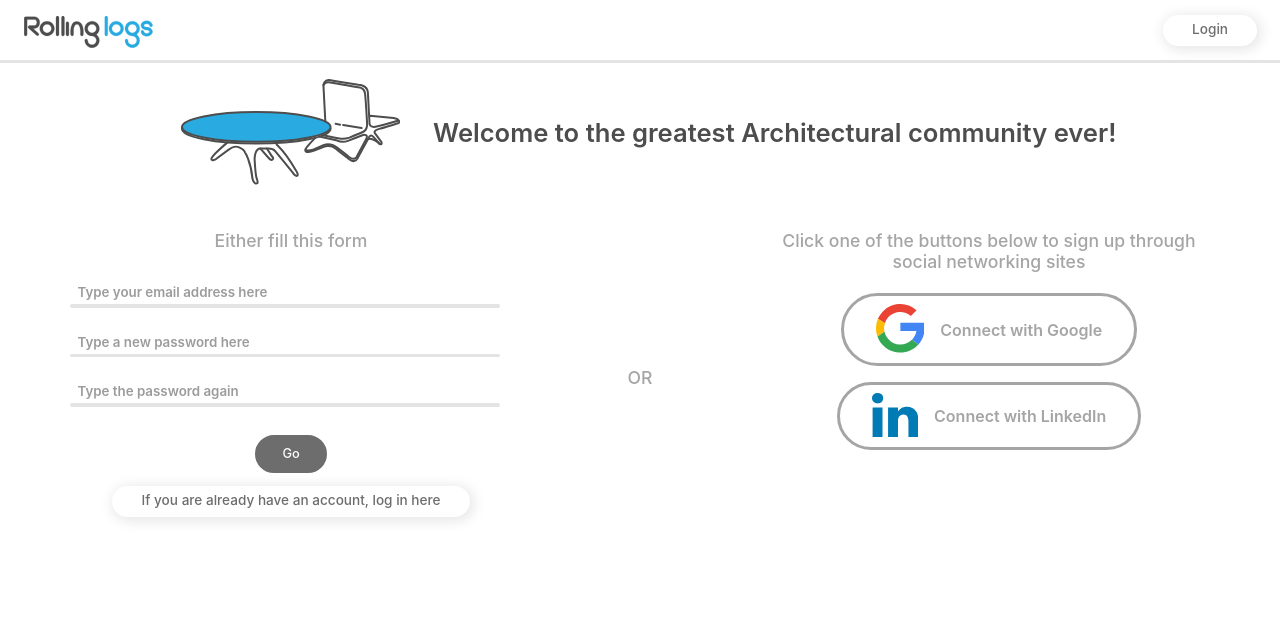
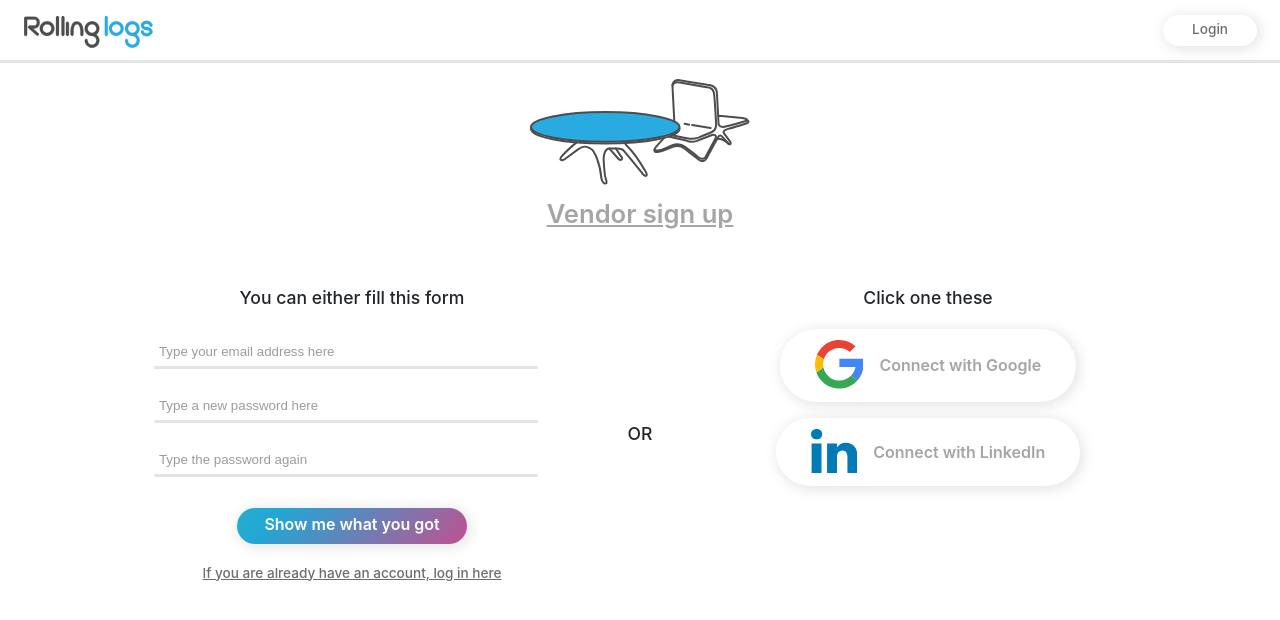
Before and after one commit to Pravasith/rl-frontend1, a Next.js app: page /register in a window 1280 px wide. Shown: the top 620 px of the page. Built offline with nearby package versions, Linux system fonts and the light colour scheme.

Commit message:
sign up page done

```diff
--- a/src/actions/apiLinks.js
+++ b/src/actions/apiLinks.js
@@ -20,7 +20,9 @@ export const api = {
     UPDATE_USER_TYPE : API_URL + 'user/update-user-type',
     UPDATE_ARCHITECT_DATA : API_URL + 'user/update-arc-data',
     KNOCK_LINKEDIN : API_BASE_URL + 'knock/linkedin',
+    KNOCK_LINKEDIN_VENDOR: API_BASE_URL + 'knock/linkedin-vendor',
     KNOCK_GOOGLE : API_BASE_URL + 'knock/google',
+    KNOCK_GOOGLE_VENDOR: API_BASE_URL + 'knock/google-vendor',
     REGISTER_LINKEDIN_USER : API_URL + 'user/login-linkedin-user',
     REGISTER_GOOGLE_USER : API_URL + 'user/login-google-user',
     UPLOAD_IMAGE : API_URL + 'common/upload-image',
--- a/src/assets/sass/_mixins.scss
+++ b/src/assets/sass/_mixins.scss
@@ -86,7 +86,7 @@
     // fonts
 
     body{
-        background: $bgdColor;
+        background: $white;
     }
 
     h1{
@@ -143,6 +143,8 @@
     a{
         text-decoration: none;
     }
+
+
 }
 
 
--- a/src/assets/sass/sign_up.scss
+++ b/src/assets/sass/sign_up.scss
@@ -13,13 +13,18 @@
     margin: 0.4em 0;
 }
 
-.first{
+.inputWrapper{
     @include flexCentreCol;
+    align-items: flex-start;
     width: 100%;
     margin-right: 0.8em;
+    // background: pink;
+
     &:hover{
 
         .animationLine{
+            width: 100%;
+
             .innerLine{
                 width: 100%;
                 background: $darkerGrey;
@@ -30,31 +35,32 @@
 
     input{
         border: none;
-        // border-bottom: 0.2em solid $black;
-        background: transparent;
+        width: 100%;
+        // background: yellow;
         color: $darkerGrey;
         outline: none;
         height: 1.5em;
+        margin: 0.25em;
+        // margin-bottom: 0.25em;
+
     }
 
     .animationLine{
         margin-top: 0;
         padding-top: 0;
-        width: 83%;
+        width: 100%;
 
         .innerLine{
             width: 100%;
             height: 100%;
-            // background: yellow;
             width: 0%;
             transition: 0.2s;
         }
-
-
     }
 }
 
 .signUpWrapper{
+
     @include flexCentreCol;
     justify-content: flex-start;
     width: 100%;
@@ -62,8 +68,8 @@
     background: $white;
 
     .menuLogin{
+
         width: 100%;
-        // padding: 0.25em 1em;
         border-bottom: 0.2em solid $lightGrey;
 
         @include flexCentreRow;
@@ -83,12 +89,14 @@
         .logo{
             @include flexCentreRow;
             margin-left: 1em;
+            cursor: pointer;
+
             .iconWrap{
                 margin: 0.5em;
                 margin-top: 0.7em;
                 margin-bottom: 0.2em;
             }
-            cursor: pointer;
+
         }
 
     }
@@ -103,10 +111,11 @@
     h2{
         // @include h2Styles;
         width: 90%;
+
     }
 
     .topHeading{
-        @include flexCentreRow;
+        @include flexCentreCol;
         background: $white;
         width: 90%;
         padding: 1em;
@@ -117,6 +126,13 @@
             width: 22%;
             @include flexCentreRow;
         }
+
+        h1{
+            color: $mediumGrey;
+            margin: 0.5em;
+            text-decoration: underline;
+        }
+
         h2{
             width: 55%;
         }
@@ -138,45 +154,46 @@
         border-bottom-right-radius: 0.5em;
 
         h2{
-            color: $mediumGrey;
+            color: $darkerGrey;
             text-align: center;
             padding: 0.25em 0;
             font-weight: 500;
         }
 
         .leftForm{
-            width: 50%;
+            width: 30%;
             padding: 1em 2em;
+            // margin-left: 2em;
             @include flexCentreCol;
+
+
 
             .hide{
                 display: none;
             }
 
-            input, select{
-                @include inputFields;
+            select{
+
+
+                padding: 0;
                 border: none;
                 background: transparent;
                 color: $darkerGrey;
                 outline: none;
                 height: 0.8em;
 
-
-
-
                 &:focus{
                     border-color: $secondaryMagenta;
                 }
             }
+
             input::placeholder {
                 color: $semiDarkGrey;
             }
 
-
             // .animationLine{
             //     margin-top: 0;
             //     padding-top: 0;
-
             //     .innerLine{
             //         width: 100%;
             //         height: 100%;
@@ -184,15 +201,11 @@
             //         width: 0%;
             //         transition: 0.2s;
             //     }
-
-
             // }
 
             select{
                 width: 86%;
             }
-
-
 
             ::placeholder { /* Chrome, Firefox, Opera, Safari 10.1+ */
                 color: $veryLightGrey;
@@ -204,34 +217,56 @@
                 text-align: center;
                 margin: 0.1em 0em 0.2em 0;
                 font-weight: 600;
-                color: $highLightBlue;
-                // display: none;
+                color: $secondaryMagenta;
             }
 
-            .sendBtn{
-                @include darkGreyBtn;
-                padding: 0.8em 2em;
 
+            .studentLoginBtn2{
+                box-shadow: none;
+                text-decoration: underline;
+
+
+                &:hover{
+                    color: $highLightBlue;
+                }
             }
+
+            .letsGoButton{
+                cursor: pointer;
+                transition: 0.2s;
+            }
+
+
         }
+
         .orSplit{
             width: 5%;
             padding: 1em 2em;
             height: 20em;
             @include flexCentreCol;
         }
+
         .socialNetworksForm{
             @include flexCentreCol;
-            width: 50%;
+            width: 30%;
             padding: 1em 2em;
+            // padding-top: 5em;
+
             .flexRowDiv{
                 justify-content: space-around;
                 @include lightGreyBtn;
-                // height: 4.5em;
-                // width: 18em;
+                @include box_shadow;
+                border-color: $white;
                 border-radius: 10em;
                 padding: 0.5em 2em;
                 font-size: 1em;
+
+                &:hover{
+                    @include box_shadow_dark;
+                    border-color: $white;
+                    color: $darkerGrey;
+
+                }
             }
         }
     }
@@ -278,11 +313,14 @@
                     @include flexCentreCol;
                     cursor: pointer;
 
+
+                    .studentLoginBtn2{
+
+                    }
+
                     &:hover{
                         .mediumBtn{
-                            border-color: $secondaryMagenta;
-                            color: $white;
-                            background: $secondaryMagenta;
+
 
                         }
                     }
@@ -355,14 +393,15 @@
                 width: 100%;
                 padding: 1em 0;
                 order: 3;
+            }
 
-            }
             .orSplit{
                 @include flexCentreCol;
                 width: 100%;
                 order: 2;
 
             }
+
             .socialNetworksForm{
                 width: 100%;
                 order: 1;
--- a/src/components/common/signUp.js
+++ b/src/components/common/signUp.js
@@ -10,6 +10,7 @@ import { GoogleIcon, LinkedInIcon } from "../../assets/images/socialNetworkIcons
 import { RollingLogsTextLogoSmall, FurnitureVendorIcon } from "../../assets/images";
 import LogoAnimation from "../animations/logoAnimation";
 import { encryptData, decryptData } from "../../factories/encryptDecrypt";
+import { GradientButton } from "../UX/uxComponents";
 
 
 export default class SignUp extends React.Component{
@@ -318,19 +319,19 @@ export default class SignUp extends React.Component{
                                 <FurnitureVendorIcon/>
                             </div>
 
-                            <span></span>
 
-                            <h1>Welcome to the greatest Architectural community ever!</h1>
+
+                            <h1>Vendor sign up</h1>
                         </div>
 
                         <div className="formsX flexRowDiv">
                             <div className="leftForm">
 
-                                <h2>Either fill this form</h2>
+                                <h2>You can either fill this form</h2>
 
                                 <span></span>
 
-                                <div className="first">
+                                <div className="inputWrapper">
                                     <input
                                         ref="emailAddress"
                                         type="email"
@@ -368,7 +369,7 @@ export default class SignUp extends React.Component{
 
                                 <span></span>
 
-                                <div className="first">
+                                <div className="inputWrapper">
                                     <input
                                         ref="pWord"
                                         type="password"
@@ -409,7 +410,7 @@ export default class SignUp extends React.Component{
 
                                 <span></span>
 
-                                <div className="first">
+                                <div className="inputWrapper">
                                     <input
                                         ref="confirmPassword"
                                         type="password"
@@ -451,10 +452,12 @@ export default class SignUp extends React.Component{
                                 <span></span>
 
                                 <div
-                                    className="sendBtn"
-                                    onClick={() => this.validateAndSubmit()}
+                                    className= "letsGoButton"
+                                    onClick= { () => this.validateAndSubmit() }
                                     >
-                                    Go
+                                    <GradientButton>
+                                            Show me what you got
+                                    </GradientButton>
                                 </div>
 
                                 <div
@@ -472,29 +475,35 @@ export default class SignUp extends React.Component{
 
                             <div className="socialNetworksForm">
 
-                                <h2>Click one of the buttons below to sign up through social networking sites</h2>
+                                <h2>Click one these</h2>
 
                                 <div
                                     className="googleConnect flexRowDiv"
                                     onClick = {() => {
                                         localStorage.setItem("loginThrough", 'google')
-                                        window.open(api.KNOCK_GOOGLE, '_self')
+                                        window.open(api.KNOCK_GOOGLE_VENDOR, '_self')
                                     }}
                                     >
+
                                     <div className="googleIcon">
                                         <GoogleIcon/>
                                     </div>
 
                                     <span></span>
 
-                                    <div className="socialNetworkText">Connect with Google</div>
+                                    <div
+                                        className="socialNetworkText"
+                                        >
+                                        Connect with Google
+                                    </div>
+
                                 </div>
 
                                 <div
                                     className="linkedInConnect flexRowDiv"
                                     onClick = {() => {
                                         localStorage.setItem("loginThrough", 'linkedin')
-                                        window.open(api.KNOCK_LINKEDIN , '_self')
+                                        window.open(api.KNOCK_LINKEDIN_VENDOR , '_self')
                                     }}
                                     >
 
```
